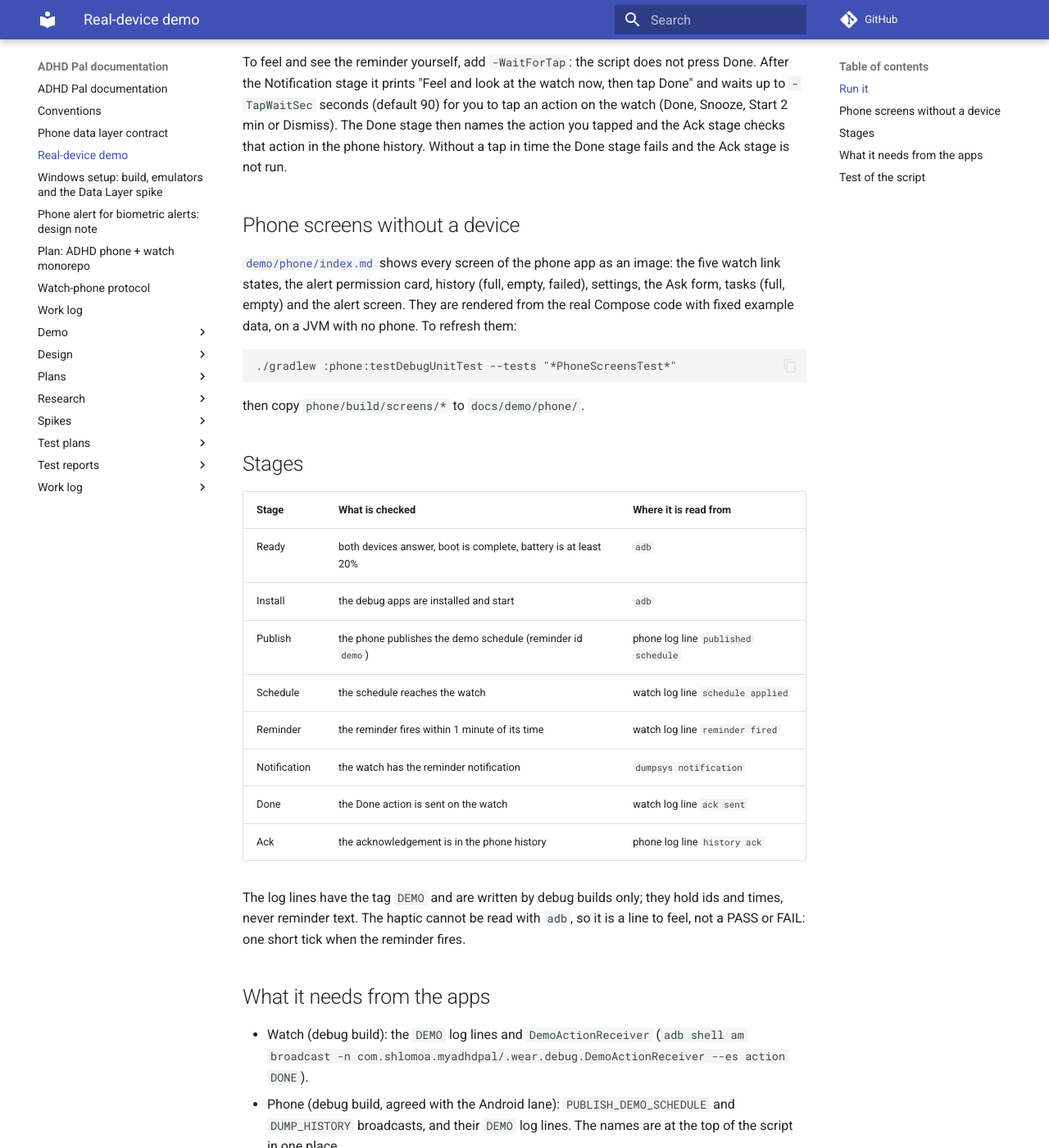
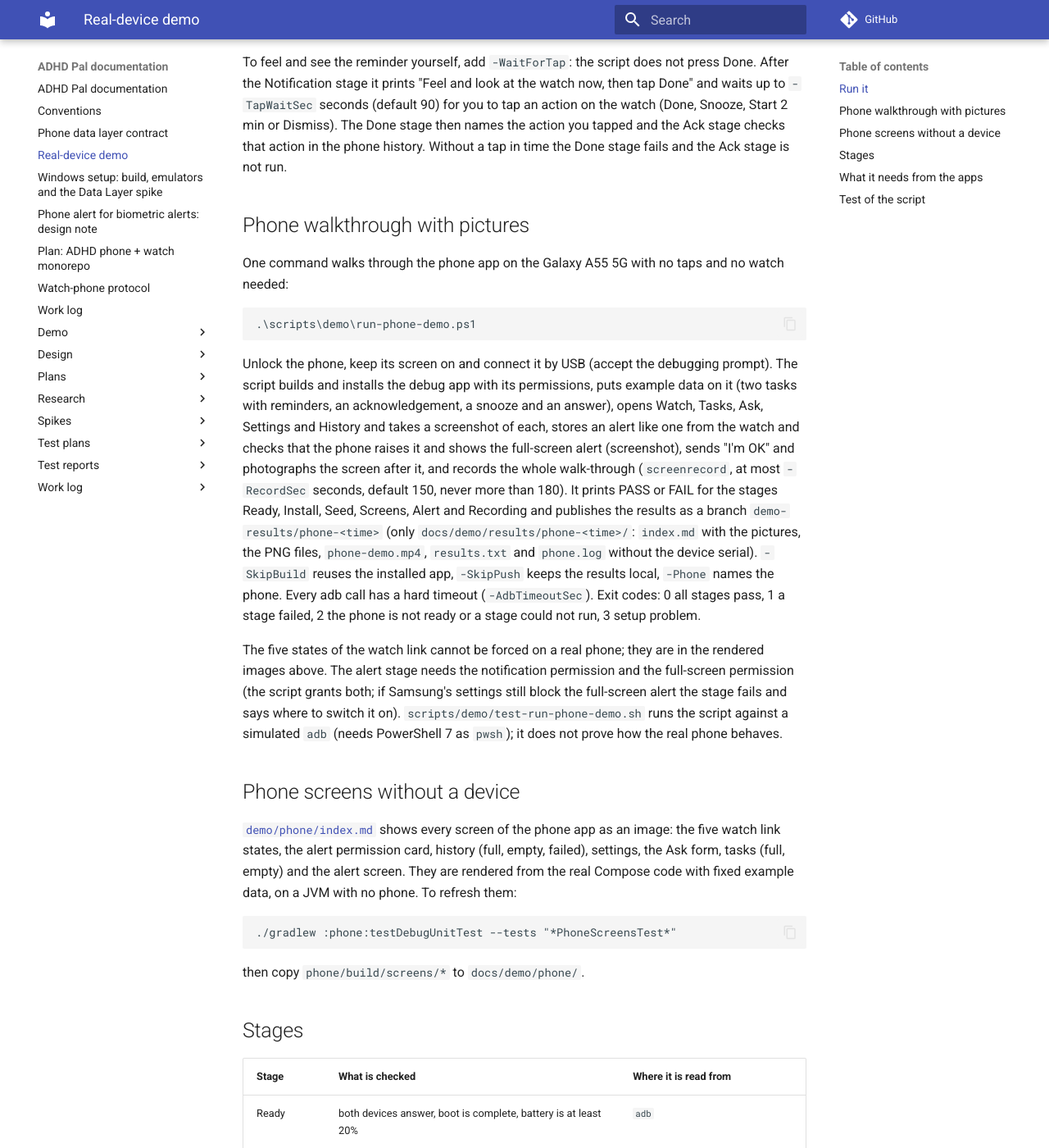
Before and after one commit to shlomoa/my-adhd-pal, an MkDocs documentation site: the page built from docs/demo.md, in a window 1280 px wide and 1400 px high, scrolled down 628 px. Shown: the whole window at 82% size. Built offline with MkDocs 1.6.1 and Material for MkDocs 9.7.7, drawn with Linux system fonts in a browser that asks for light colours; comment, search, counter and statistics services are not loaded.

Commit message:
Phone walkthrough (a2): run-phone-demo.ps1, screenshots, alert and screen recording in one command (#264)
* Phone walkthrough script: simulated-adb test and catalogue rows (red)

Co-Authored-By: Claude Sonnet 5.5 <noreply@anthropic.com>
Claude-Session: https://claude.ai/code/session_015xgstDLPiFzszctiCsn1Z4

* Phone walkthrough script: run-phone-demo.ps1 with screenshots, alert and screen recording

Co-Authored-By: Claude Sonnet 5.5 <noreply@anthropic.com>
Claude-Session: https://claude.ai/code/session_015xgstDLPiFzszctiCsn1Z4

---------

Co-authored-by: Claude <noreply@anthropic.com>

````diff
--- a/docs/demo.md
+++ b/docs/demo.md
@@ -24,6 +24,31 @@ To feel and see the reminder yourself, add `-WaitForTap`: the script does not pr
 "Feel and look at the watch now, then tap Done" and waits up to `-TapWaitSec` seconds (default 90) for you to tap an action on
 the watch (Done, Snooze, Start 2 min or Dismiss). The Done stage then names the action you tapped and the Ack stage checks that
 action in the phone history. Without a tap in time the Done stage fails and the Ack stage is not run.
+
+## Phone walkthrough with pictures
+
+One command walks through the phone app on the Galaxy A55 5G with no taps and no watch needed:
+
+```text
+.\scripts\demo\run-phone-demo.ps1
+```
+
+Unlock the phone, keep its screen on and connect it by USB (accept the debugging prompt). The script builds and installs the
+debug app with its permissions, puts example data on it (two tasks with reminders, an acknowledgement, a snooze and an
+answer), opens Watch, Tasks, Ask, Settings and History and takes a screenshot of each, stores an alert like one from the
+watch and checks that the phone raises it and shows the full-screen alert (screenshot), sends "I'm OK" and photographs the
+screen after it, and records the whole walk-through (`screenrecord`, at most `-RecordSec` seconds, default 150, never more
+than 180). It prints PASS or FAIL for the stages Ready, Install, Seed, Screens, Alert and Recording and publishes the
+results as a branch `demo-results/phone-<time>` (only `docs/demo/results/phone-<time>/`: `index.md` with the pictures,
+the PNG files, `phone-demo.mp4`, `results.txt` and `phone.log` without the device serial). `-SkipBuild` reuses the installed
+app, `-SkipPush` keeps the results local, `-Phone` names the phone. Every adb call has a hard timeout
+(`-AdbTimeoutSec`). Exit codes: 0 all stages pass, 1 a stage failed, 2 the phone is not ready or a stage could not run,
+3 setup problem.
+
+The five states of the watch link cannot be forced on a real phone; they are in the rendered images above. The alert stage
+needs the notification permission and the full-screen permission (the script grants both; if Samsung's settings still block
+the full-screen alert the stage fails and says where to switch it on). `scripts/demo/test-run-phone-demo.sh` runs the script
+against a simulated `adb` (needs PowerShell 7 as `pwsh`); it does not prove how the real phone behaves.
 
 ## Phone screens without a device
 
````
Also changed, not shown: docs/test-plans/android.md (+12 -0 lines), docs/test-reports/android-baseline.md (+4 -0 lines), docs/work-log/android.md (+7 -0 lines), 3 other files.
